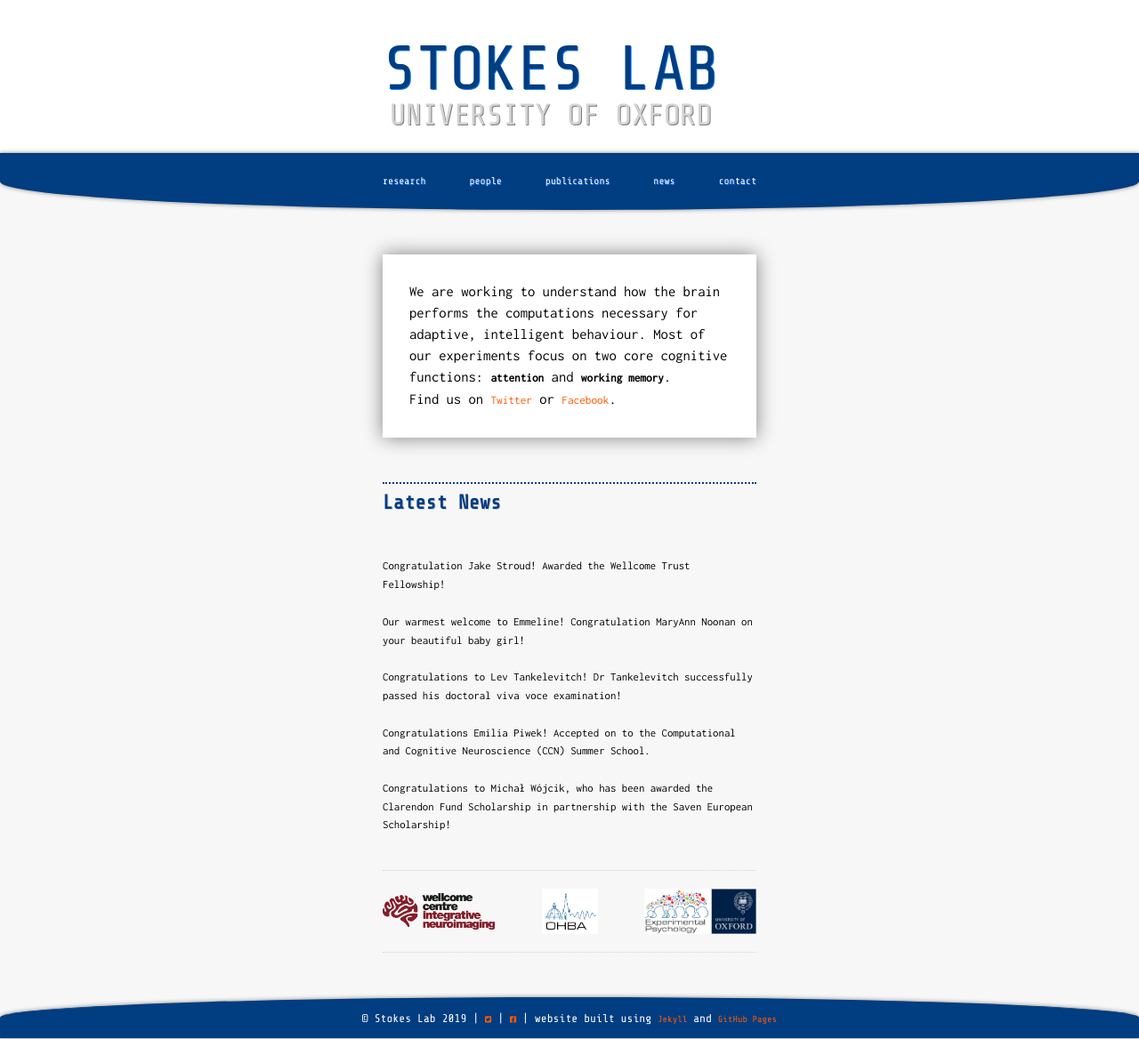
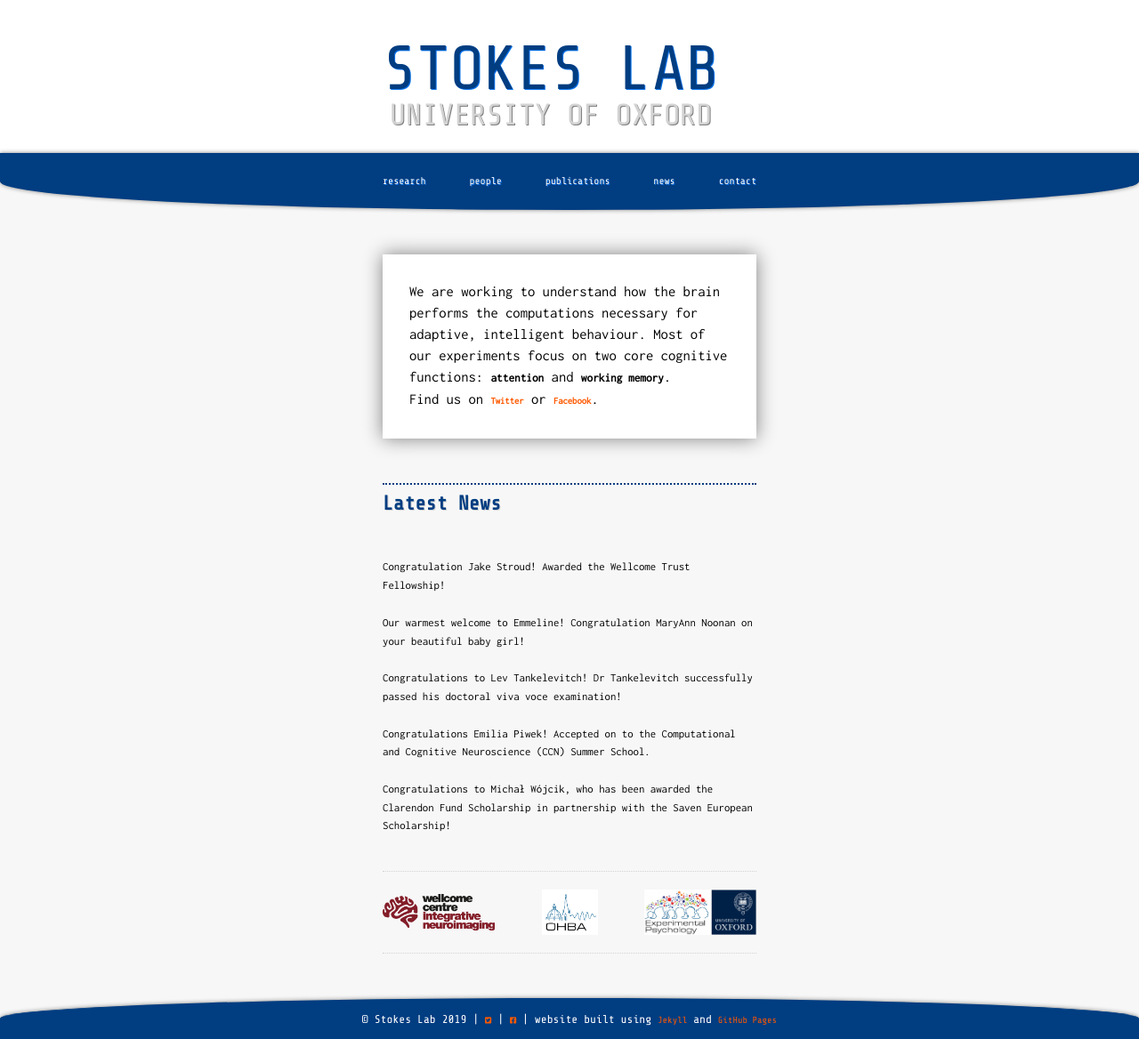
Before and after one commit to stokeslab/stokeslab.github.io, a Jekyll site: the page built from index.html, in a window 1280 px wide. Shown: the whole page at 89% size. Built offline with Jekyll 4.4.1, drawn with Linux system fonts in a browser that asks for light colours; nearby versions of some CDN libraries; some web fonts are replaced.

Commit message:
Update index.html

```diff
--- a/index.html
+++ b/index.html
@@ -5,7 +5,8 @@
 <div class="home-blurb-wrapper">
 	<!-- <div class="blurb-image"><img src="/images/blurb-image.jpg"></div> -->
 	<!-- <div class="blurb-image"><img src="/images/blurb-image_large.jpg"></div> -->
-	<div class="blurb">We are working to understand how the brain performs the computations necessary for adaptive, intelligent behaviour. Most of our experiments focus on two core cognitive functions: <b>attention</b> and <b>working memory</b>. <br> Find us on <a href="https://twitter.com/stokeslabox" target="_blank">Twitter</a> or <a href="https://www.facebook.com/Attention-Working-Memory-Group-1153758644784999/?__tn__=kC-R&eid=ARD4igwWZPXx71zNExTqVRcPHgJWF9OzyfVVXspUXlRF8M4t7QDjzMHsitK3W9PtwK0wFcEGuqnDNgjL&hc_ref=ARR5gT3rsJtKbDgfeelq5rNu2RfBlf5aQR5VyHM566H6ULeCg1DBJlcZlelbICf5NS0&fref=nf" target="_blank">Facebook</a>. <br>
+	<div class="blurb">We are working to understand how the brain performs the computations necessary for adaptive, intelligent behaviour. Most of our experiments focus on two core cognitive functions: <b>attention</b> and <b>working memory</b>. <br> Find us on <a href="https://twitter.com/stokeslabox" target="_blank"><b>Twitter</b></a> or <a href="https://www.facebook.com/Attention-Working-Memory-Group-1153758644784999/?__tn__=kC-R&eid=ARD4igwWZPXx71zNExTqVRcPHgJWF9OzyfVVXspUXlRF8M4t7QDjzMHsitK3W9PtwK0wFcEGuqnDNgjL&hc_ref=ARR5gT3rsJtKbDgfeelq5rNu2RfBlf5aQR5VyHM566H6ULeCg1DBJlcZlelbICf5NS0&fref=nf" target="_blank"><b>Facebook</b></a>.
+
 	<!-- <hr> <a href="{{ site.baseurl }}/research/"> <div class="menu-item">Learn more about our research</div> </a>-->
 	</div>
 
```
